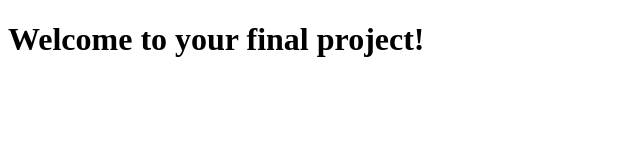
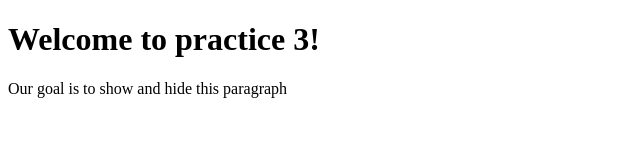
Before and after one commit to ProfessorKolodziej/practice-3-practical-javascript-stevenhe24, a website: page src/index.html in a window 1280 px wide. Shown: the whole page, without its empty margins (0-640 px from the left). Drawn offline with Linux system fonts and the light colour scheme.

Commit message:
change
change

```diff
--- a/src/index.html
+++ b/src/index.html
@@ -10,11 +10,13 @@
 	<!--
 		This is where you should link your CSS file.
 	-->
+	<link href="css/style.css" ref="stylesheet">
 </head>
 
 <body>
 	<main class="content-container">
-		<h1>Welcome to your final project!</h1>
+		<h1>Welcome to practice 3!</h1>
+		<p>Our goal is to show and hide this paragraph</p>
 	</main>
 	<!--
 		This is where you should link your JS file.
```
Also changed, not shown: 1 other file.
